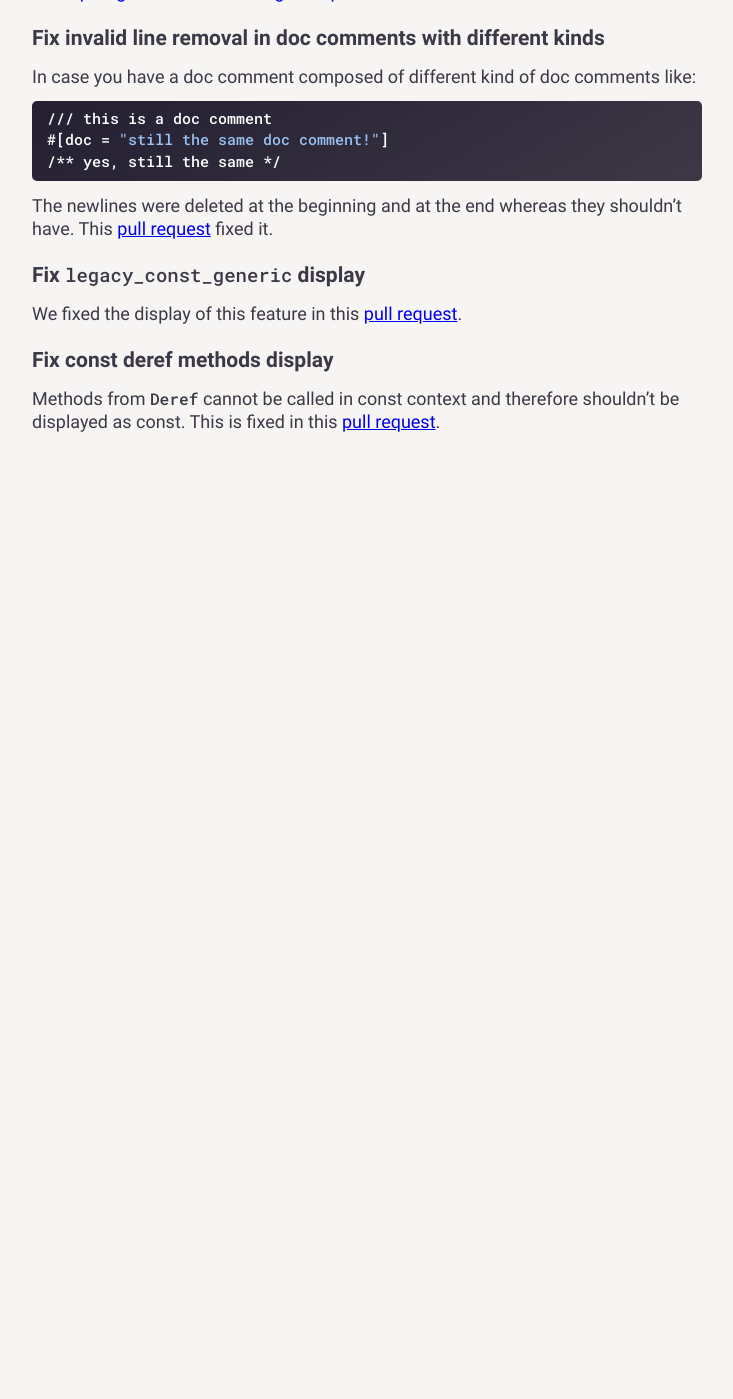
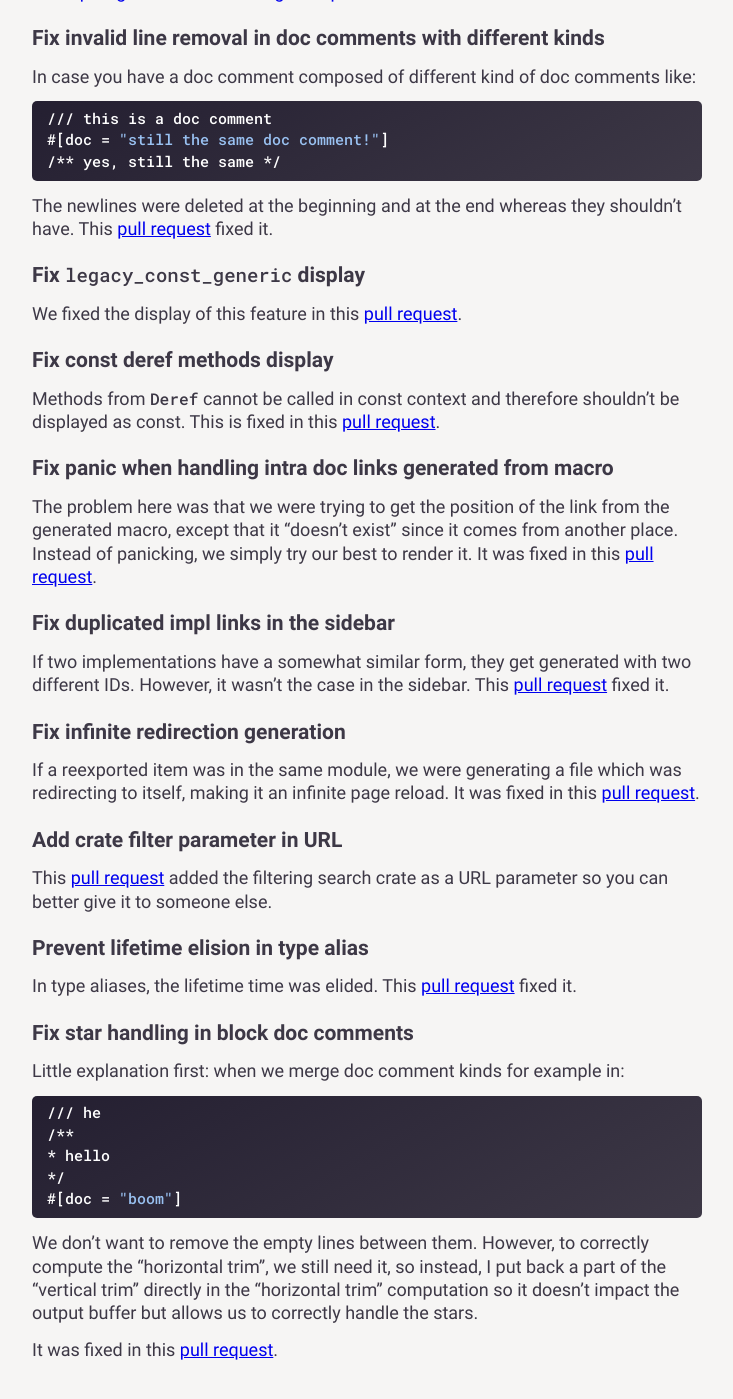
Before and after one commit to yijunyu/trusted-programming.github.io, a Jekyll site: the page built from articles/rustdoc.md, in a window 1280 px wide and 1400 px high, scrolled down 7083 px. Shown: the whole window, without its empty margins (273-1006 px from the left). Built offline with Jekyll 4.4.1, drawn with Linux system fonts in a browser that asks for light colours; comment, search, counter and statistics services are not loaded; before the commit the page ends 7565 px from its top, so only the background shows below that.

Commit message:
Add more contributions

````diff
--- a/articles/rustdoc.md
+++ b/articles/rustdoc.md
@@ -268,3 +268,39 @@ We fixed the display of this feature in this [pull request](https://github.com/r
 ### Fix const deref methods display
 
 Methods from `Deref` cannot be called in const context and therefore shouldn't be displayed as const. This is fixed in this [pull request](https://github.com/rust-lang/rust/pull/91291).
+
+### Fix panic when handling intra doc links generated from macro
+
+The problem here was that we were trying to get the position of the link from the generated macro, except that it "doesn't exist" since it comes from another place. Instead of panicking, we simply try our best to render it. It was fixed in this [pull request](https://github.com/rust-lang/rust/pull/94478).
+
+### Fix duplicated impl links in the sidebar
+
+If two implementations have a somewhat similar form, they get generated with two different IDs. However, it wasn't the case in the sidebar. This [pull request](https://github.com/rust-lang/rust/pull/94417) fixed it.
+
+### Fix infinite redirection generation
+
+If a reexported item was in the same module, we were generating a file which was redirecting to itself, making it an infinite page reload. It was fixed in this [pull request](https://github.com/rust-lang/rust/pull/94260).
+
+### Add crate filter parameter in URL
+
+This [pull request](https://github.com/rust-lang/rust/pull/92735) added the filtering search crate as a URL parameter so you can better give it to someone else.
+
+### Prevent lifetime elision in type alias
+
+In type aliases, the lifetime time was elided. This [pull request](https://github.com/rust-lang/rust/pull/93542) fixed it.
+
+### Fix star handling in block doc comments
+
+Little explanation first: when we merge doc comment kinds for example in:
+
+```rust
+/// he
+/**
+* hello
+*/
+#[doc = "boom"]
+```
+
+We don't want to remove the empty lines between them. However, to correctly compute the "horizontal trim", we still need it, so instead, I put back a part of the "vertical trim" directly in the "horizontal trim" computation so it doesn't impact the output buffer but allows us to correctly handle the stars.
+
+It was fixed in this [pull request](https://github.com/rust-lang/rust/pull/93038).
````
Also changed, not shown: articles/rustc.md (+4 -0 lines).
